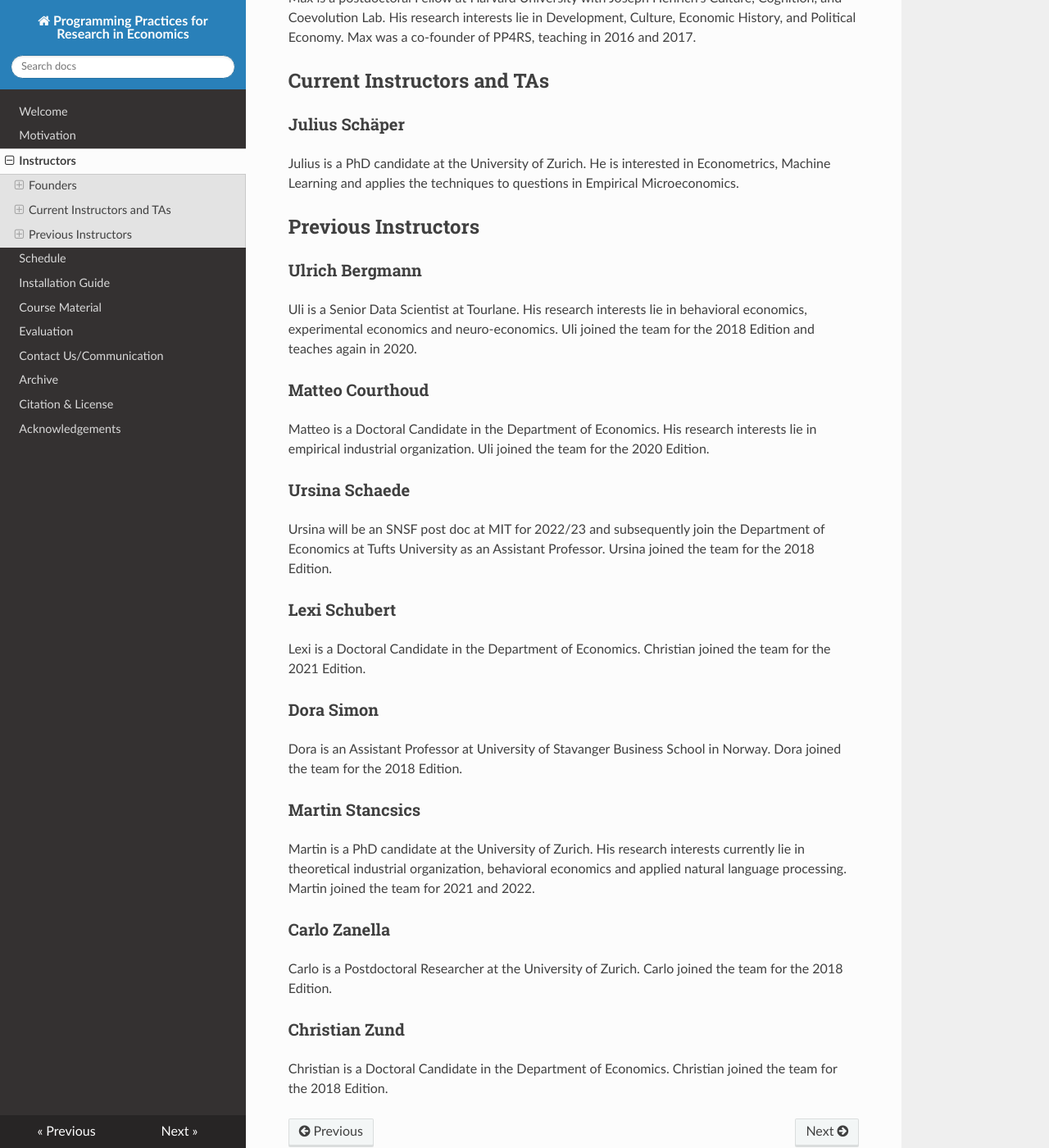
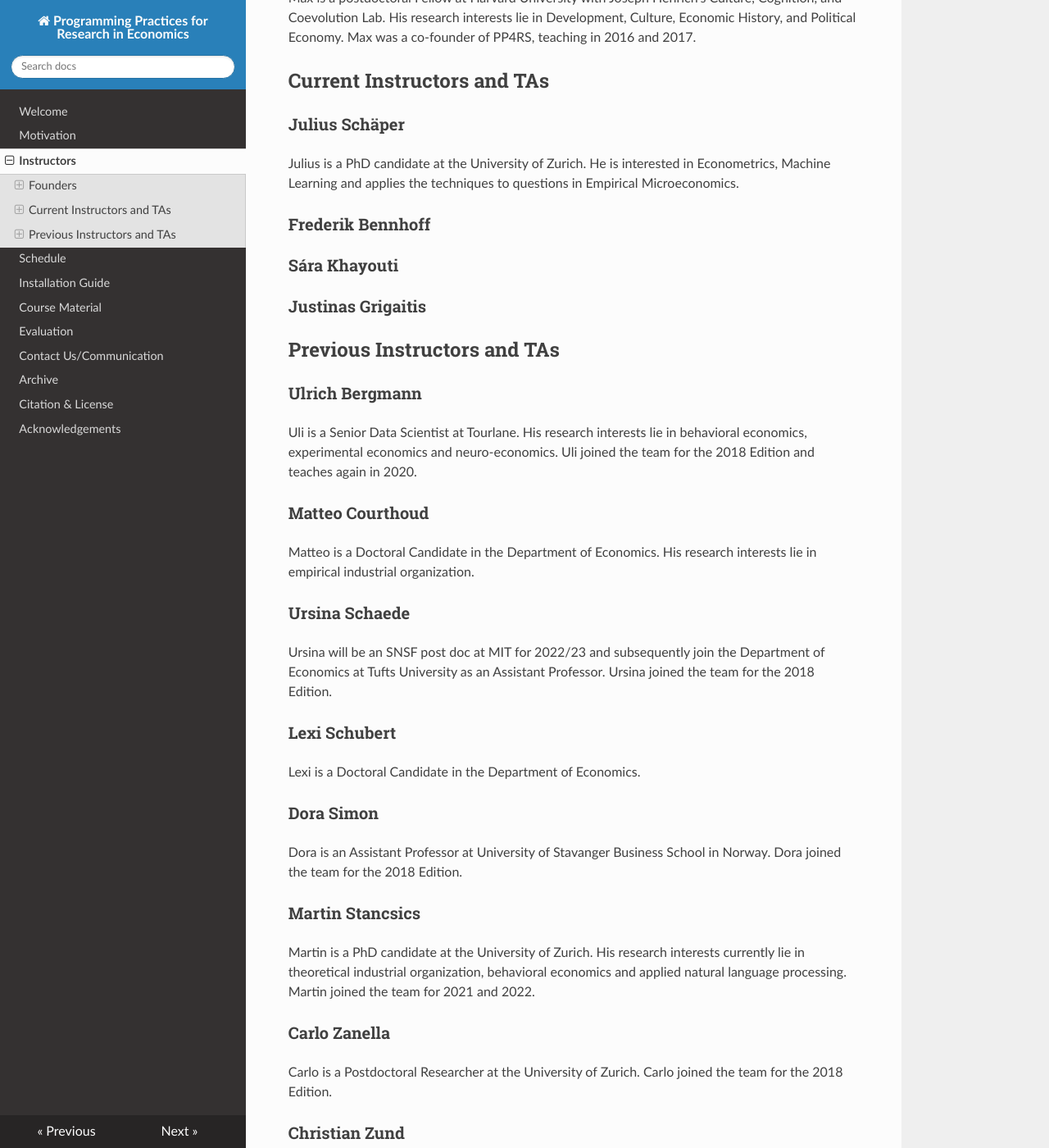
Before and after one commit to pp4rs/pp4rs.github.io, an MkDocs documentation site: the page built from docs/instructors.md, in a window 1280 px wide and 1400 px high, scrolled down 838 px. Shown: the whole window at 82% size. Built offline with MkDocs 1.6.1, drawn with Linux system fonts in a browser that asks for light colours; nearby versions of some CDN libraries.

Commit message:
mini change

```diff
--- a/docs/instructors.md
+++ b/docs/instructors.md
@@ -26,7 +26,13 @@ Max is a postdoctoral Fellow at Harvard University with Joseph Henrich’s Cultu
 
 Julius is a PhD candidate at the University of Zurich. He is interested in Econometrics, Machine Learning and applies the techniques to questions in Empirical Microeconomics.
 
-## Previous Instructors
+### Frederik Bennhoff
+
+### Sára Khayouti
+
+### Justinas Grigaitis
+
+## Previous Instructors and TAs
 
 ### Ulrich Bergmann
 
@@ -34,7 +40,7 @@ Uli is a Senior Data Scientist at Tourlane. His research interests lie in behavi
 
 ### Matteo Courthoud
 
-Matteo is a Doctoral Candidate in the Department of Economics. His research interests lie in empirical industrial organization. Uli joined the team for the 2020 Edition.
+Matteo is a Doctoral Candidate in the Department of Economics. His research interests lie in empirical industrial organization.
 
 ### Ursina Schaede
 
@@ -42,7 +48,7 @@ Ursina will be an SNSF post doc at MIT for 2022/23 and subsequently join the Dep
 
 ### Lexi Schubert
 
-Lexi is a Doctoral Candidate in the Department of Economics. Christian joined the team for the 2021 Edition.
+Lexi is a Doctoral Candidate in the Department of Economics.
 
 ### Dora Simon
 
```
